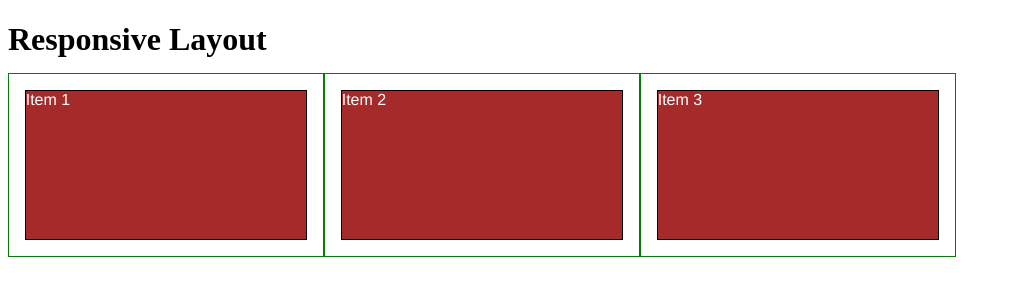
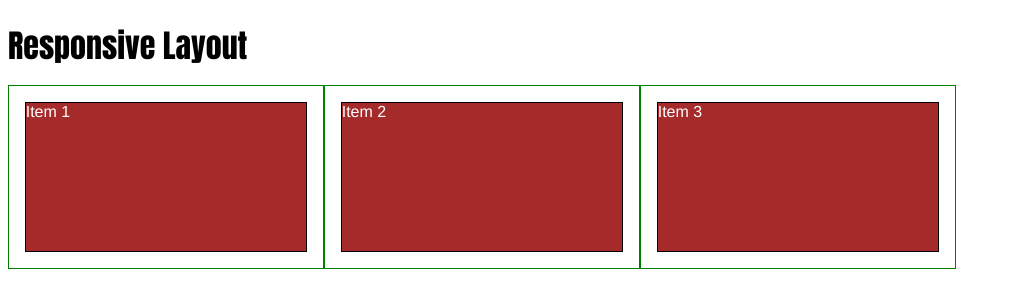
Before and after one commit to nsama/module2-solution, a plain HTML site: page index.html in a window 1280 px wide. Shown: the whole page, without its empty margins (0-1011 px from the left). Drawn offline with Linux system fonts and the light colour scheme.

Commit message:
Update style.css

```diff
--- a/css/style.css
+++ b/css/style.css
@@ -1,8 +1,9 @@
 /********** Base styles **********/
 * {
     box-sizing: border-box;
-    font-family: "new century schoolbook";
+
   }
+  body{font-family: Impact, Charcoal, sans-serif;}
   h1 {
     margin-bottom: 15px;
   }
```
